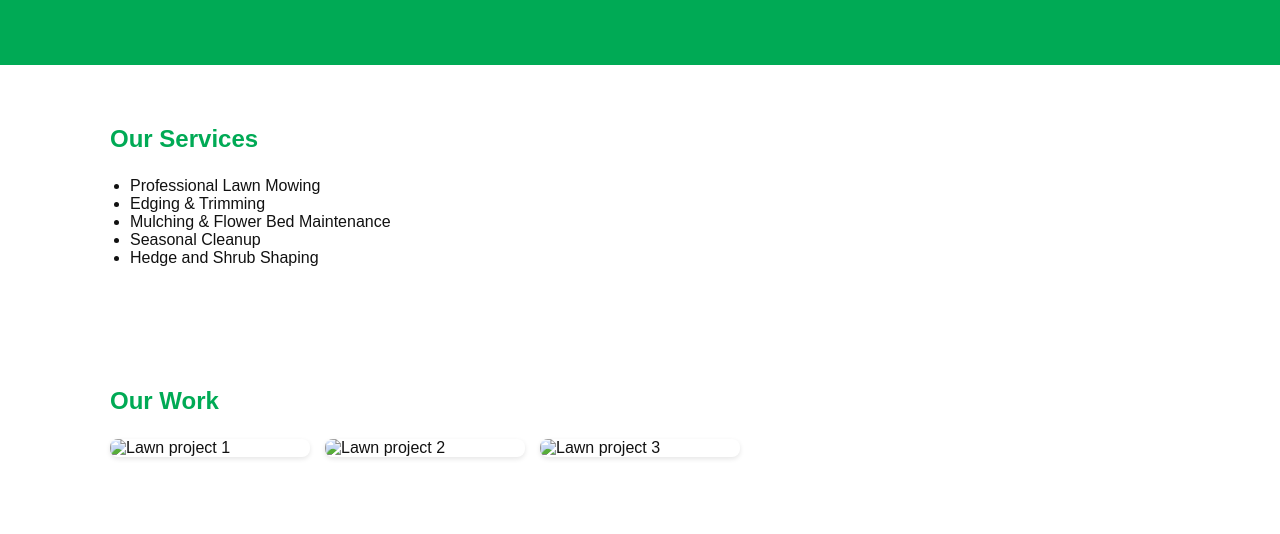
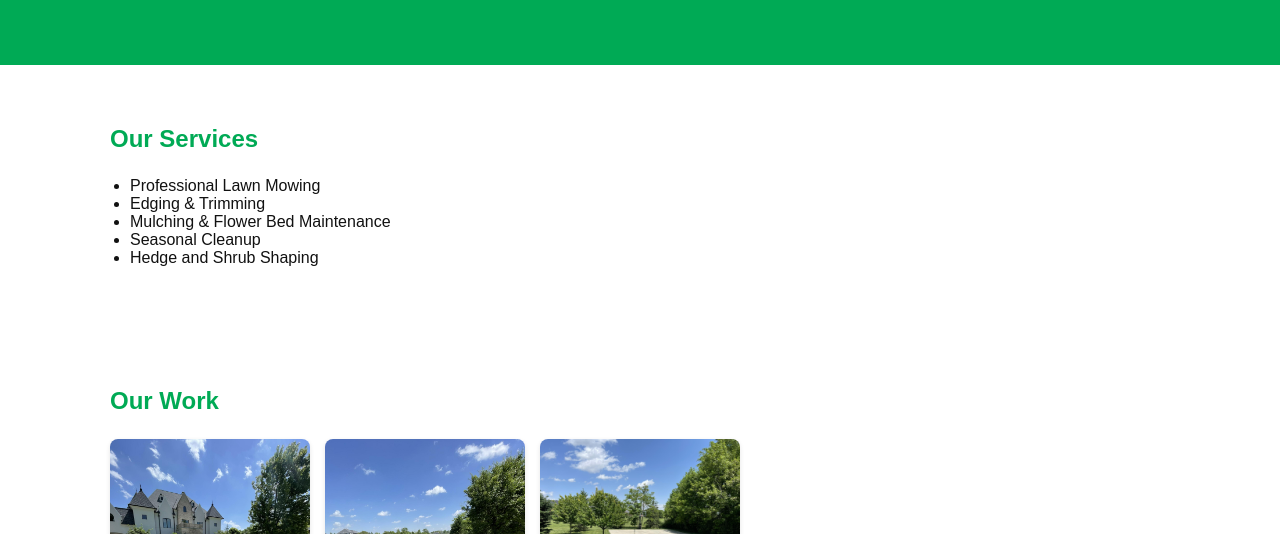
Before and after one commit to jomaiers/jmlawnscape, a plain HTML site: page index.html in a window 1280 px wide. Shown: the part 266-800 px from the top of the page. Drawn offline with Linux system fonts and the light colour scheme.

Commit message:
Update index.html

```diff
--- a/index.html
+++ b/index.html
@@ -43,9 +43,9 @@
     <div class="container">
       <h2>Our Work</h2>
       <div class="gallery">
-        <img src="images/IMG_9922.JPEG" alt="Lawn project 1">
-        <img src="images/lawn2.jpg" alt="Lawn project 2">
-        <img src="images/lawn3.jpg" alt="Lawn project 3">
+        <img src="lawn1.jpg" alt="Lawn project 1">
+        <img src="lawn2.jpg" alt="Lawn project 2">
+        <img src="lawn3.jpg" alt="Lawn project 3">
       </div>
     </div>
   </section>
```
